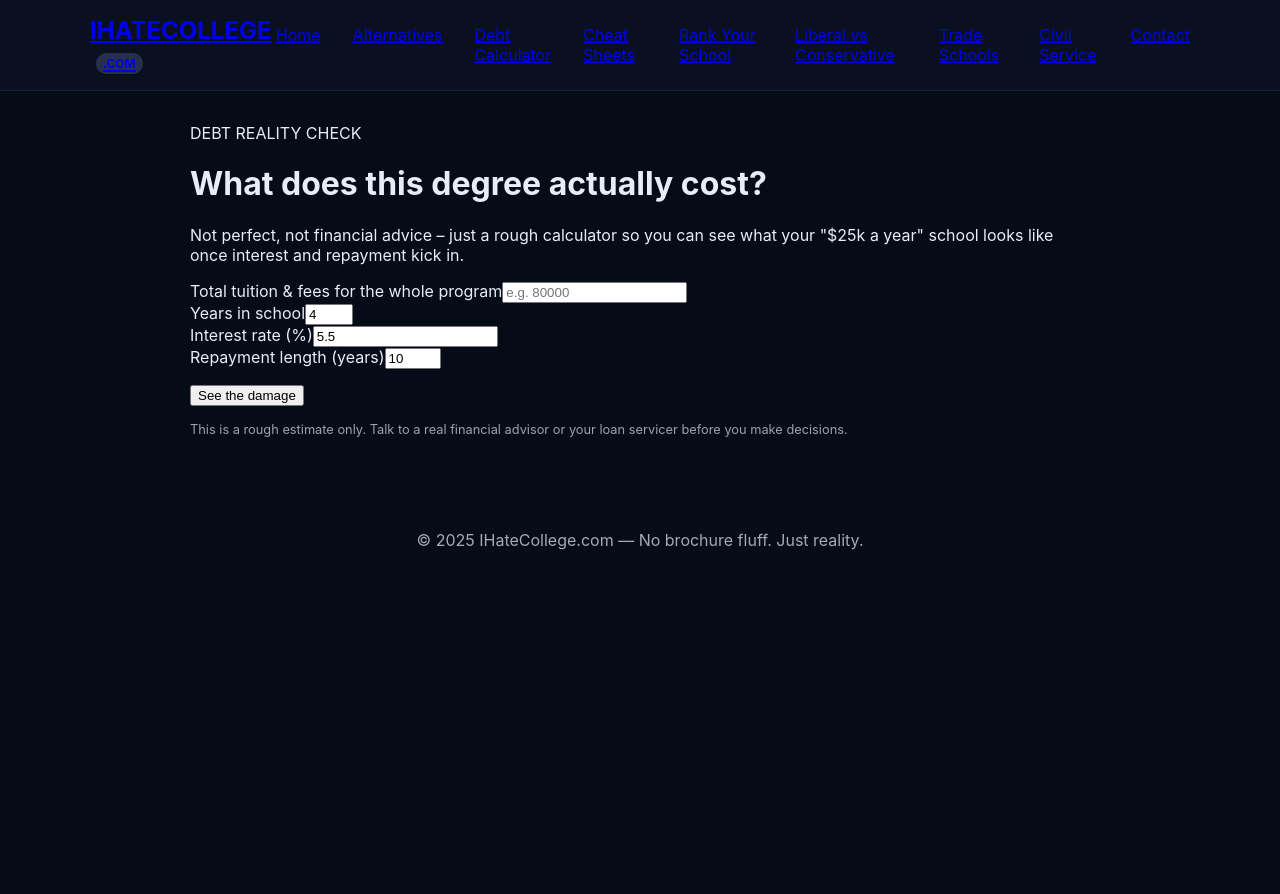
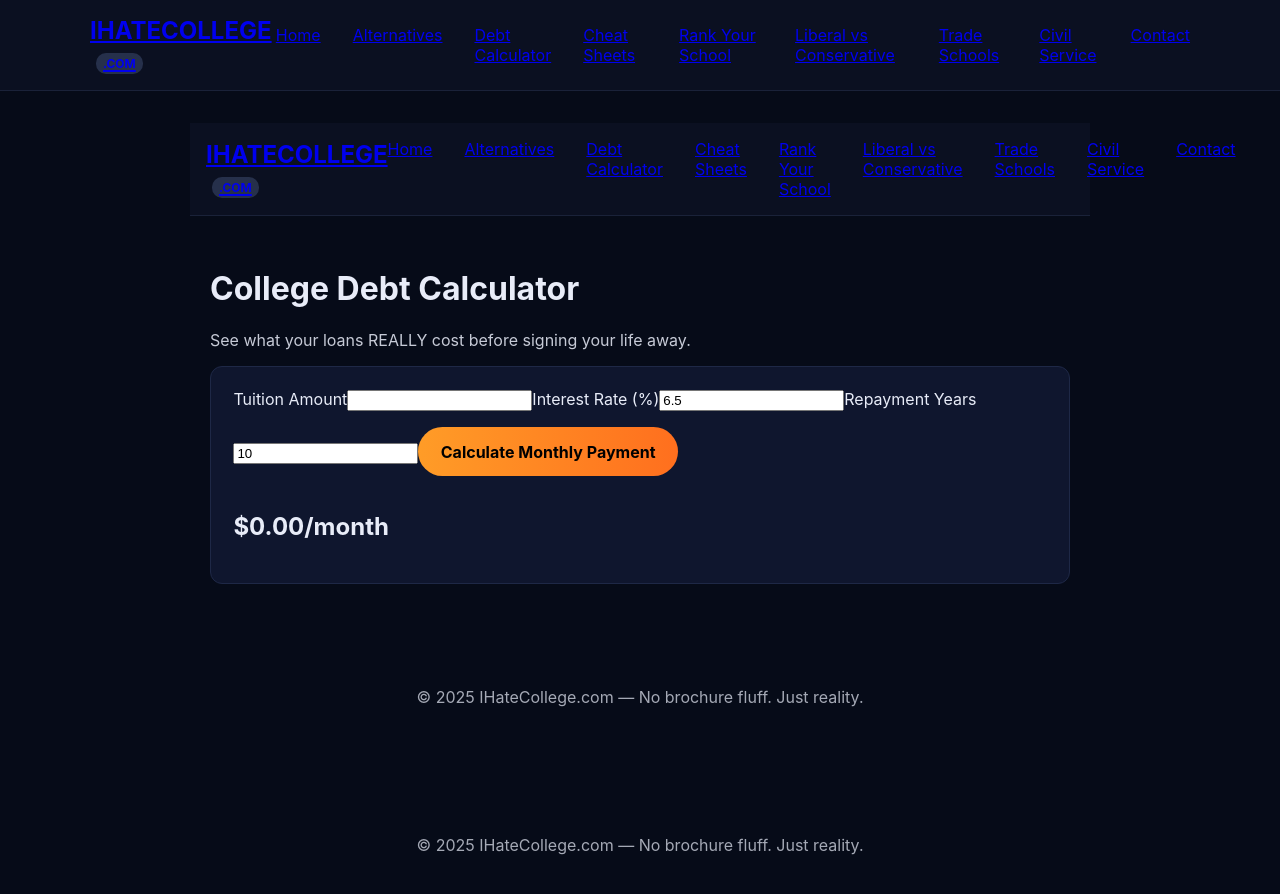
Before and after one commit to placebetsai/Ihatecollege, a Next.js app: page /debt-calculator in a window 1280 px wide. Shown: the top 894 px of the page. Before the commit the page ends 800 px from the top, so only its background shows below. Built offline with nearby package versions, Linux system fonts and the light colour scheme.

Commit message:
Update debt-calculator.js

```diff
--- a/pages/debt-calculator.js
+++ b/pages/debt-calculator.js
@@ -1,134 +1,59 @@
-import Head from 'next/head';
-import { useState } from 'react';
+import { useState } from "react";
+import Layout from "../components/Layout";
 
-export default function DebtCalculatorPage() {
-  const [tuition, setTuition] = useState('');
-  const [years, setYears] = useState('4');
-  const [interest, setInterest] = useState('5.5');
-  const [repayYears, setRepayYears] = useState('10');
-  const [result, setResult] = useState(null);
+export default function DebtCalculator() {
+  const [tuition, setTuition] = useState("");
+  const [rate, setRate] = useState(6.5);
+  const [years, setYears] = useState(10);
 
-  function handleCalculate(e) {
-    e.preventDefault();
-    const p = parseFloat(tuition || '0');
-    const programYears = parseFloat(years || '0');
-    const r = parseFloat(interest || '0') / 100 / 12;
-    const n = parseFloat(repayYears || '0') * 12;
+  const calculate = () => {
+    const P = Number(tuition);
+    const r = Number(rate) / 100 / 12;
+    const n = years * 12;
 
-    if (!p || !r || !n) {
-      setResult(null);
-      return;
-    }
-
-    const monthly =
-      (p * r * Math.pow(1 + r, n)) /
-      (Math.pow(1 + r, n) - 1);
-
-    const totalPaid = monthly * n;
-    const extraInterest = totalPaid - p;
-
-    setResult({
-      monthly: monthly.toFixed(0),
-      totalPaid: totalPaid.toFixed(0),
-      extraInterest: extraInterest.toFixed(0),
-      programYears,
-    });
-  }
+    const payment = (P * r) / (1 - Math.pow(1 + r, -n));
+    return payment ? payment.toFixed(2) : "0.00";
+  };
 
   return (
-    <>
-      <Head>
-        <title>Student debt reality check – ihatecollege.com</title>
-        <meta
-          name="description"
-          content="Rough calculator to see what your degree might really cost once interest and repayment timelines hit."
-        />
-      </Head>
+    <Layout title="Debt Calculator">
+      <h1>College Debt Calculator</h1>
 
-      <div className="page-header">
-        <div className="page-kicker">DEBT REALITY CHECK</div>
-        <h1 className="page-title">What does this degree actually cost?</h1>
-        <p className="page-subtitle">
-          Not perfect, not financial advice – just a rough calculator so you can see what
-          your &quot;$25k a year&quot; school looks like once interest and repayment kick in.
+      <p style={{ opacity: 0.85 }}>
+        See what your loans REALLY cost before signing your life away.
       </p>
-      </div>
 
-      <form className="calculator-box" onSubmit={handleCalculate}>
-        <div className="calculator-grid">
-          <div>
-            <label>
-              Total tuition &amp; fees for the whole program
+      <div className="card">
+        <label>Tuition Amount</label>
         <input
+          className="input"
           type="number"
-                min="0"
-                placeholder="e.g. 80000"
           value={tuition}
           onChange={(e) => setTuition(e.target.value)}
         />
-            </label>
-          </div>
-          <div>
-            <label>
-              Years in school
+
+        <label>Interest Rate (%)</label>
         <input
+          className="input"
           type="number"
-                min="1"
-                max="8"
+          value={rate}
+          onChange={(e) => setRate(e.target.value)}
+        />
+
+        <label>Repayment Years</label>
+        <input
+          className="input"
+          type="number"
           value={years}
           onChange={(e) => setYears(e.target.value)}
         />
-            </label>
-          </div>
-          <div>
-            <label>
-              Interest rate (%)
-              <input
-                type="number"
-                min="0"
-                step="0.1"
-                value={interest}
-                onChange={(e) => setInterest(e.target.value)}
-              />
-            </label>
-          </div>
-          <div>
-            <label>
-              Repayment length (years)
-              <input
-                type="number"
-                min="1"
-                max="30"
-                value={repayYears}
-                onChange={(e) => setRepayYears(e.target.value)}
-              />
-            </label>
-          </div>
+
+        <div className="btn" onClick={calculate}>
+          Calculate Monthly Payment
         </div>
 
-        <button type="submit" className="btn-primary" style={{ marginTop: '1rem' }}>
-          See the damage
-        </button>
-
-        {result && (
-          <div className="calculator-result">
-            <p>
-              <strong>Estimated monthly payment:</strong> ${result.monthly}
-            </p>
-            <p>
-              <strong>Total paid over {repayYears} years:</strong> ${result.totalPaid}
-            </p>
-            <p>
-              <strong>Interest on top of tuition:</strong> ${result.extraInterest}
-            </p>
+        <h2>${calculate()}/month</h2>
       </div>
-        )}
-      </form>
-
-      <p style={{ marginTop: '1rem', fontSize: '0.8rem', color: '#9ca3af' }}>
-        This is a rough estimate only. Talk to a real financial advisor or your loan servicer
-        before you make decisions.
-      </p>
-    </>
+    </Layout>
   );
 }
```
Lines whose indentation alone changed are shown as unchanged.
